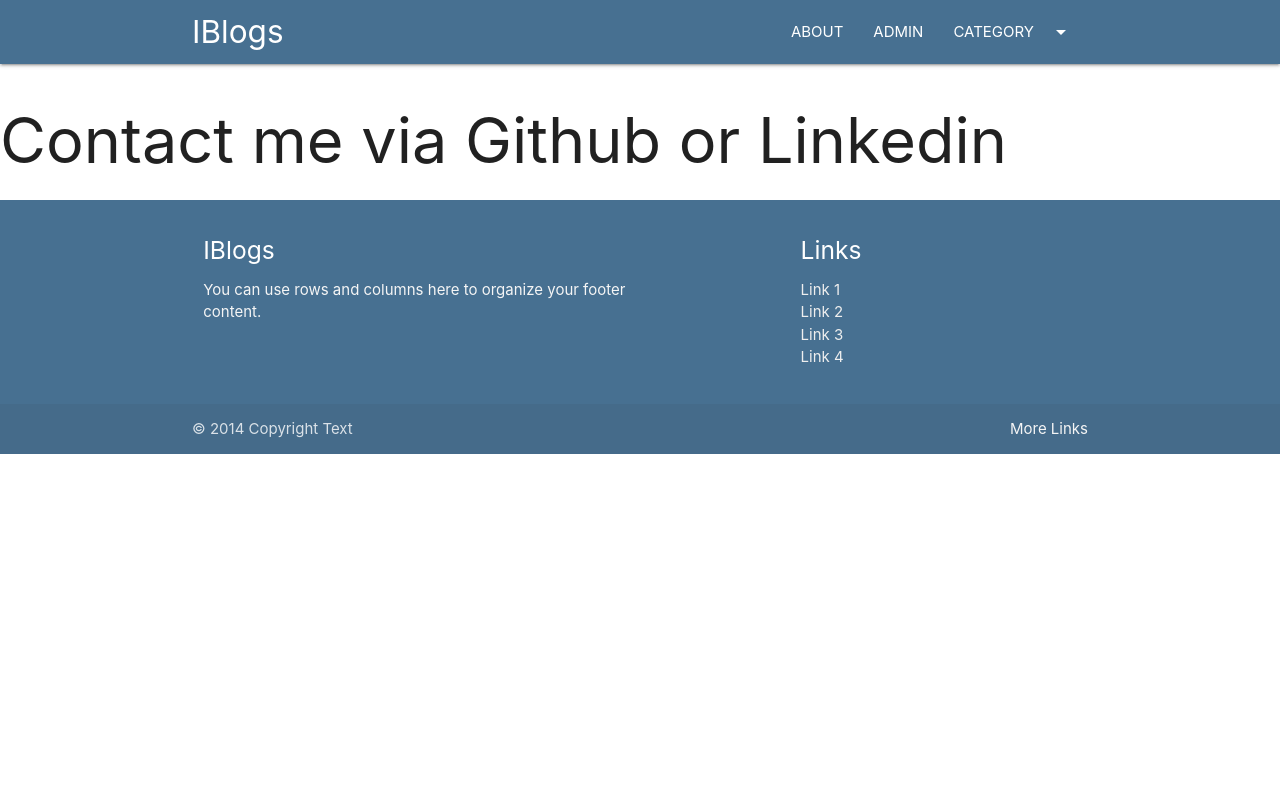
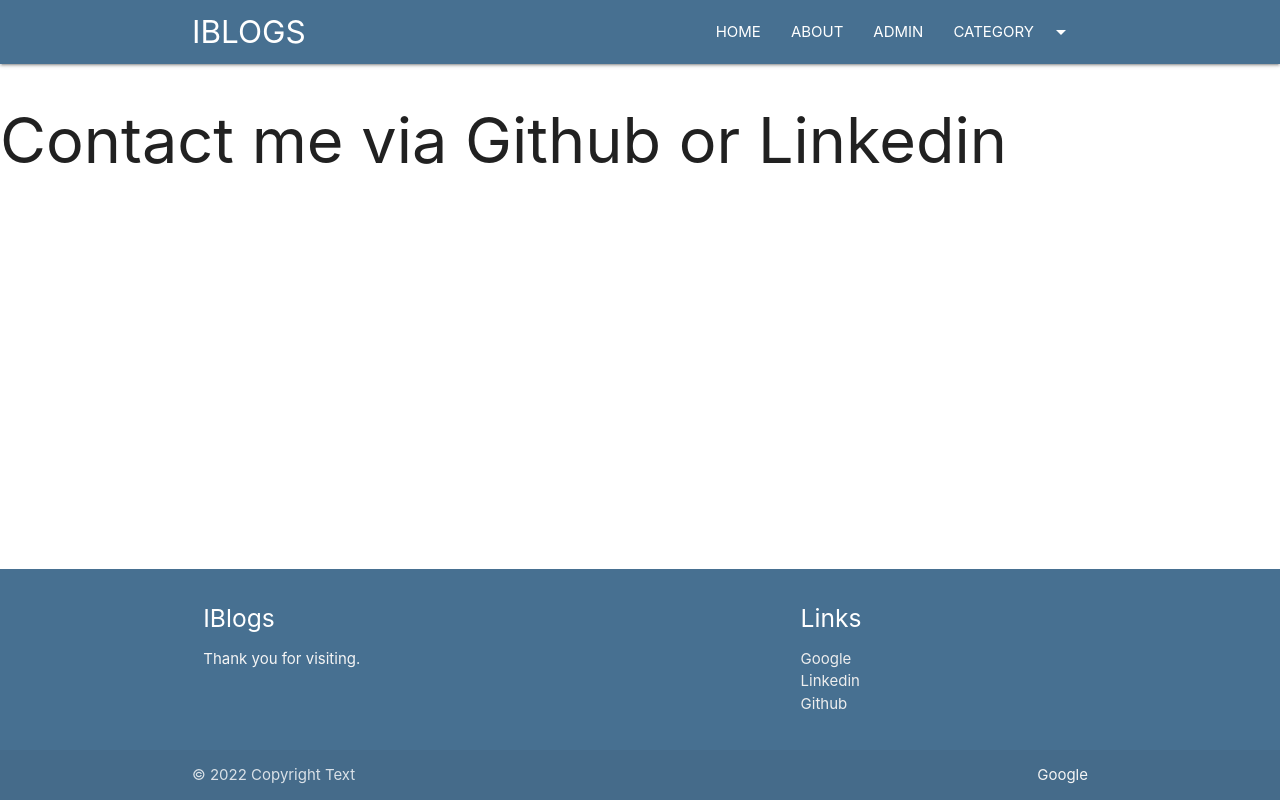
Before and after one commit to abhaykanoji/Python-Projects, a Django app: template blogs/iblogs/templates/about.html in a window 1280 px wide. Run offline with Django 4.2, Linux system fonts and the light colour scheme; the template is opened without the code that fills it, so the values that code supplies are empty.

Commit message:
final_finishing_of heade_footer_font_size

```diff
--- a/blogs/iblogs/templates/about.html
+++ b/blogs/iblogs/templates/about.html
@@ -1,6 +1,73 @@
-{% extends 'base.html' %} {% block title%} Post {% endblock %}
-{%block content%}
+{% extends 'base.html' %} {% block title%} Post {% endblock %} {%block content%}
 
-Contact me via Github or Linkedin
+<h1>Contact me via Github or Linkedin</h1>
+
+{% endblock %} {% block footer %}
+<footer
+  class="page-footer bg-primary"
+  style="
+    position: fixed;
+    bottom: 0px;
+    left: 0px;
+    right: 0px;
+    margin-bottom: 0px;
+  "
+>
+  <div class="container">
+    <div class="row">
+      <div class="col l6 s12">
+        <h5 class="white-text">IBlogs</h5>
+        <p class="grey-text text-lighten-4">Thank you for visiting.</p>
+      </div>
+      <div class="col l4 offset-l2 s12">
+        <h5 class="white-text">Links</h5>
+        <ul>
+          <li>
+            <a
+              class="grey-text text-lighten-3"
+              href="https://www.google.com"
+              target="_blank"
+              >Google</a
+            >
+          </li>
+          <li>
+            <a
+              class="grey-text text-lighten-3"
+              href="https://www.linkedin.com"
+              target="_blank"
+              >Linkedin</a
+            >
+          </li>
+          <li>
+            <a
+              class="grey-text text-lighten-3"
+              href="https://www.github.com"
+              target="_blank"
+              >Github</a
+            >
+          </li>
+          {% comment %}
+          <li>
+            <a class="grey-text text-lighten-3" href="#!" target="_blank"
+              >Link 4</a
+            >
+          </li>
+          {% endcomment %}
+        </ul>
+      </div>
+    </div>
+  </div>
+  <div class="footer-copyright">
+    <div class="container">
+      © 2022 Copyright Text
+      <a
+        class="grey-text text-lighten-4 right"
+        href="https://www.google.com"
+        target="_blank"
+        >Google</a
+      >
+    </div>
+  </div>
+</footer>
 
 {% endblock %}
--- a/blogs/iblogs/templates/base.html
+++ b/blogs/iblogs/templates/base.html
@@ -1,96 +1,86 @@
-{% comment %} <!DOCTYPE html>
-<html lang="en">
-  <head>
-    <meta charset="utf-8" />
-    <meta name="viewport" content="width=device-width, initial-scale=1" />
-    <title>{% block title %} {% endblock %}</title>
-    <link
-      href="https://cdn.jsdelivr.net/npm/bootstrap@5.2.3/dist/css/bootstrap.min.css"
-      rel="stylesheet"
-      integrity="sha384-rbsA2VBKQhggwzxH7pPCaAqO46MgnOM80zW1RWuH61DGLwZJEdK2Kadq2F9CUG65"
-      crossorigin="anonymous"
-    />
-  </head>
-  <body>
-    <h1>{% block content %} {% endblock %}</h1>
-    <script
-      src="https://cdn.jsdelivr.net/npm/bootstrap@5.2.3/dist/js/bootstrap.bundle.min.js"
-      integrity="sha384-kenU1KFdBIe4zVF0s0G1M5b4hcpxyD9F7jL+jjXkk+Q2h455rYXK/7HAuoJl+0I4"
-      crossorigin="anonymous"
-    ></script>
-  </body>
-</html>
-{% endcomment %}
 <!DOCTYPE html>
 <html lang="en">
 <head>
-    <meta charset="utf-8" />
-    <title>{% block title %} {% endblock %}</title>
+    <meta charset="UTF-8">
+    <title> {%block title%} {%endblock%} </title>
+
     <!-- Compiled and minified CSS -->
-    <link
-      rel="stylesheet"
-      href="https://cdnjs.cloudflare.com/ajax/libs/materialize/1.0.0/css/materialize.min.css"
-    />
-
-    <link
-      href="https://fonts.googleapis.com/icon?family=Material+Icons"
-      rel="stylesheet"
-    />
-
+    <link rel="stylesheet" href="https://cdnjs.cloudflare.com/ajax/libs/materialize/1.0.0/css/materialize.min.css">
+    <link href="https://fonts.googleapis.com/icon?family=Material+Icons" rel="stylesheet">
     {% load static %}
-    <link rel="stylesheet" href="{% static 'css/style.css' %}" />
-
-    <link rel="stylesheet" href="{% static 'css/owl.carousel.min.css' %}" />
-    <link
-      rel="stylesheet"
-      href="{% static 'css/owl.theme.default.min.css' %}"
-    />
+    <link rel="stylesheet" href="{% static 'css/style.css'%}">
+    <link rel="stylesheet" href="{% static 'css/owl.carousel.min.css'%}">
+    <link rel="stylesheet" href="{% static 'css/owl.theme.default.min.css'%}">
 
     <!-- Compiled and minified JavaScript -->
     <script src="https://cdnjs.cloudflare.com/ajax/libs/materialize/1.0.0/js/materialize.min.js"></script>
+
+
 </head>
 <body>
-    {% include "header.html" %}
 
-    <h1>{% block content %} {% endblock %}</h1>
+{%include 'header.html' %}
 
-    {% include "footer.html" %}
+{%block content %}
+
+{%endblock%}
+
+{% comment %} {% include 'footer.html' %} {% endcomment %}
+{% block footer %}
+    {% include 'footer.html' %}
+{% endblock %}
 
 <script>
     M.AutoInit();
+
+
+
+
+
+
+
+
+
 </script>
-    <script
-      src="https://code.jquery.com/jquery-3.6.2.min.js"
-      integrity="sha256-2krYZKh//PcchRtd+H+VyyQoZ/e3EcrkxhM8ycwASPA="
-      crossorigin="anonymous"
-    ></script>
-    <script src="{% static 'js/owl.carousel.min.js' %}"></script>
+
+<script src="https://code.jquery.com/jquery-3.6.0.min.js"
+        integrity="sha256-/xUj+3OJU5yExlq6GSYGSHk7tPXikynS7ogEvDej/m4=" crossorigin="anonymous"></script>
+<script src="{% static 'js/owl.carousel.min.js'%}"></script>
+
 <script>
-      $(document).ready(function () {
-        $(".owl-carousel").owlCarousel({
+    $(document).ready(function(){
+  $(".owl-carousel").owlCarousel(
+  {
     loop: true,
 
       autoplay: true,
 
       nav: false,
       responsiveClass: true,
-          responsive: {
-            0: {
-              items: 1,
-              nav: true,
+    responsive:{
+        0:{
+            items:1,
+            nav:true
         },
-            600: {
-              items: 3,
-              nav: false,
+        600:{
+            items:3,
+            nav:false
         },
-            1000: {
-              items: 3,
-              nav: true,
-              loop: false,
-            },
-          },
+        1000:{
+            items:3,
+            nav:true,
+            loop:false
+        }
+    }
+
+  }
+  );
 });
-      });
+
+
+
+
 </script>
+
 </body>
 </html>
--- a/blogs/iblogs/templates/footer.html
+++ b/blogs/iblogs/templates/footer.html
@@ -1,25 +1,28 @@
-<footer class="page-footer bg-primary">
-    <div class="container">
+<footer class="page-footer bg-primary" >
+  <div class="container ">
     <div class="row">
       <div class="col l6 s12">
         <h5 class="white-text">IBlogs</h5>
-          <p class="grey-text text-lighten-4">You can use rows and columns here to organize your footer content.</p>
+        <p class="grey-text text-lighten-4">
+          {% comment %} You can use rows and columns here to organize your footer content. {% endcomment %}
+          Thank you for visiting.
+        </p>
       </div>
       <div class="col l4 offset-l2 s12">
         <h5 class="white-text">Links</h5>
         <ul>
-            <li><a class="grey-text text-lighten-3" href="#!">Link 1</a></li>
-            <li><a class="grey-text text-lighten-3" href="#!">Link 2</a></li>
-            <li><a class="grey-text text-lighten-3" href="#!">Link 3</a></li>
-            <li><a class="grey-text text-lighten-3" href="#!">Link 4</a></li>
+          <li><a class="grey-text text-lighten-3" href="https://www.google.com" target="_blank">Google</a></li>
+          <li><a class="grey-text text-lighten-3" href="https://www.linkedin.com" target="_blank">Linkedin</a></li>
+          <li><a class="grey-text text-lighten-3" href="https://www.github.com" target="_blank">Github</a></li>
+          {% comment %} <li><a class="grey-text text-lighten-3" href="#!" target="_blank">Link 4</a></li> {% endcomment %}
         </ul>
       </div>
     </div>
   </div>
   <div class="footer-copyright">
     <div class="container">
-      © 2014 Copyright Text
-      <a class="grey-text text-lighten-4 right" href="#!">More Links</a>
+      © 2022 Copyright Text
+      <a class="grey-text text-lighten-4 right" href="https://www.google.com" target="_blank">Google</a>
     </div>
   </div>
 </footer>
--- a/blogs/iblogs/templates/header.html
+++ b/blogs/iblogs/templates/header.html
@@ -1,5 +1,6 @@
 <!-- Dropdown Structure -->
 <ul id="dropdown1" class="dropdown-content">
+
 
     {% for cat in cats %}
 
@@ -11,15 +12,14 @@
 <nav class="bg-primary">
     <div class="container">
         <div class="nav-wrapper">
-      <a href="/" class="brand-logo">IBlogs</a>
+            <a href="/" class="brand-logo">IBLOGS</a>
             <ul class="right hide-on-med-and-down">
-        <li><a href="/about/">ABOUT</a></li>
-        <li><a href="admin/">ADMIN</a></li>
+                <li><a href="/">HOME</a></li>
+                <li><a href="/about">ABOUT</a></li>
+                <li><a href="/admin">ADMIN</a></li>
                 <!-- Dropdown Trigger -->
-        <li>
-          <a class="dropdown-trigger" href="#!" data-target="dropdown1"
-            >CATEGORY<i class="material-icons right">arrow_drop_down</i></a
-          >
+                <li><a class="dropdown-trigger" href="#!" data-target="dropdown1">CATEGORY<i
+                        class="material-icons right">arrow_drop_down</i></a>
                 </li>
             </ul>
         </div>
```
Also changed, not shown: blogs/iblogs/templates/category.html (+12 -10 lines), blogs/iblogs/templates/home.html (+48 -40 lines), blogs/iblogs/templates/posts.html (+2 -44 lines). Lines whose indentation alone changed are shown as unchanged.
